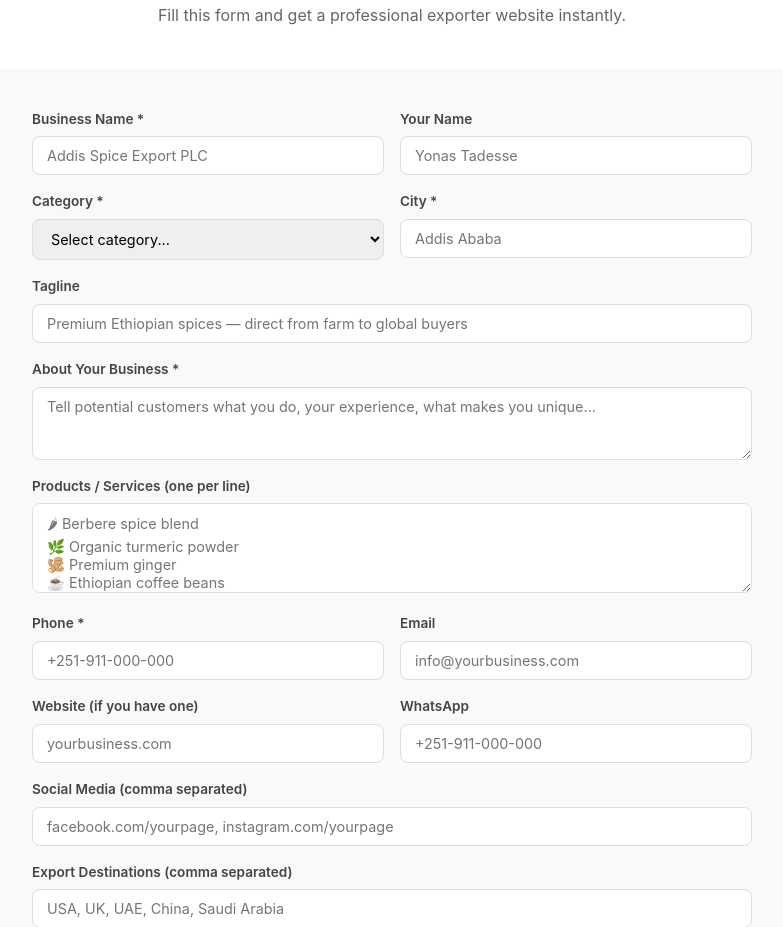
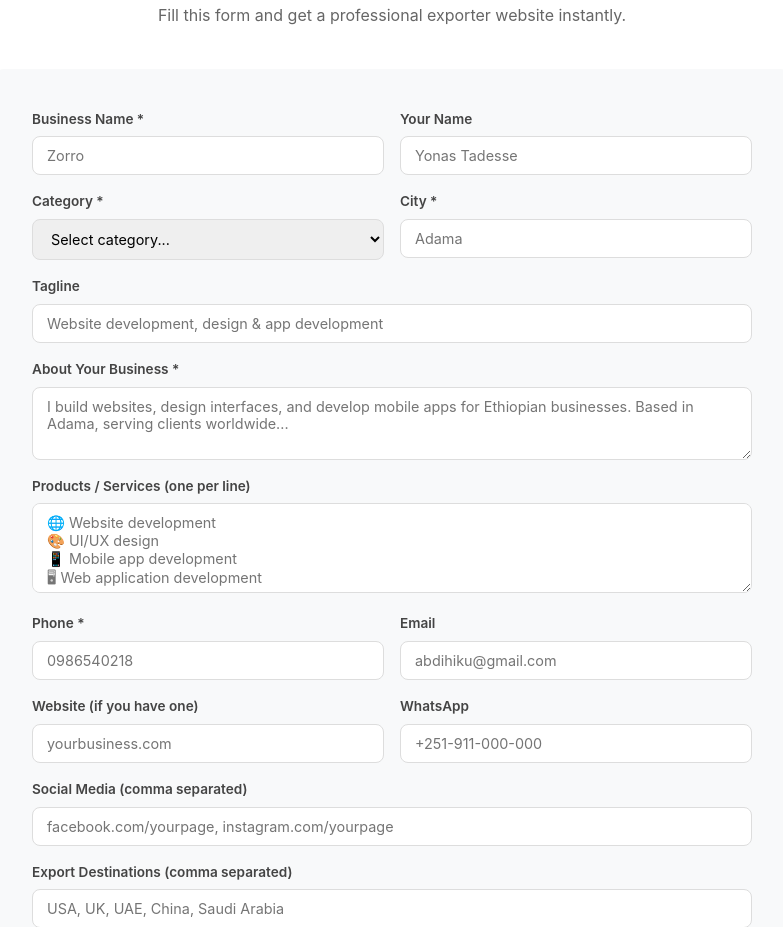
Before and after one commit to Zaxon8987/ethio-site-builder, a plain HTML site: page index.html in a window 1280 px wide. Shown: the part 1094-2021 px from the top of the page, without its empty margins (248-1031 px from the left). Drawn offline with Linux system fonts and the light colour scheme.

Commit message:
Replace demo content with real Zorro company info

```diff
--- a/index.html
+++ b/index.html
@@ -29,12 +29,12 @@
       <div class="mockup-browser">
         <div class="mockup-bar"><span></span><span></span><span></span></div>
         <div class="mockup-body">
-          <div class="mockup-company">🇪🇹 Addis Spice Export PLC</div>
-          <div class="mockup-tagline">Premium Ethiopian spices — direct from farm to global buyers</div>
+          <div class="mockup-company">🇪🇹 Zorro</div>
+          <div class="mockup-tagline">Website development, design, and app development — based in Adama</div>
           <div class="mockup-products">
-            <span>🌶 Berbere</span><span>🌿 Turmeric</span><span>🫚 Ginger</span>
+            <span>🌐 Web Development</span><span>🎨 UI/UX Design</span><span>📱 Mobile Apps</span>
           </div>
-          <div class="mockup-contact">📧 info@addisspice.com | 📞 +251-911-000-000</div>
+          <div class="mockup-contact">📧 abdihiku@gmail.com | 📞 0986540218</div>
         </div>
       </div>
     </div>
@@ -73,7 +73,7 @@
         <div class="form-grid">
           <div class="form-group">
             <label>Business Name *</label>
-            <input type="text" id="companyName" placeholder="Addis Spice Export PLC" required>
+            <input type="text" id="companyName" placeholder="Zorro" required>
           </div>
           <div class="form-group">
             <label>Your Name</label>
@@ -94,30 +94,30 @@
           </div>
           <div class="form-group">
             <label>City *</label>
-            <input type="text" id="city" placeholder="Addis Ababa" required>
+            <input type="text" id="city" placeholder="Adama" required>
           </div>
           <div class="form-group full-width">
             <label>Tagline</label>
-            <input type="text" id="tagline" placeholder="Premium Ethiopian spices — direct from farm to global buyers">
+            <input type="text" id="tagline" placeholder="Website development, design & app development">
           </div>
           <div class="form-group full-width">
             <label>About Your Business *</label>
-            <textarea id="description" rows="3" placeholder="Tell potential customers what you do, your experience, what makes you unique..." required></textarea>
+            <textarea id="description" rows="3" placeholder="I build websites, design interfaces, and develop mobile apps for Ethiopian businesses. Based in Adama, serving clients worldwide..." required></textarea>
           </div>
           <div class="form-group full-width">
             <label>Products / Services (one per line)</label>
-            <textarea id="products" rows="4" placeholder="🌶 Berbere spice blend&#10;🌿 Organic turmeric powder&#10;🫚 Premium ginger&#10;☕ Ethiopian coffee beans"></textarea>
+            <textarea id="products" rows="4" placeholder="🌐 Website development&#10;🎨 UI/UX design&#10;📱 Mobile app development&#10;🖥 Web application development"></textarea>
           </div>
         </div>
 
         <div class="form-grid">
           <div class="form-group">
             <label>Phone *</label>
-            <input type="text" id="phone" placeholder="+251-911-000-000" required>
+            <input type="text" id="phone" placeholder="0986540218" required>
           </div>
           <div class="form-group">
             <label>Email</label>
-            <input type="email" id="email" placeholder="info@yourbusiness.com">
+            <input type="email" id="email" placeholder="abdihiku@gmail.com">
           </div>
           <div class="form-group">
             <label>Website (if you have one)</label>
```
